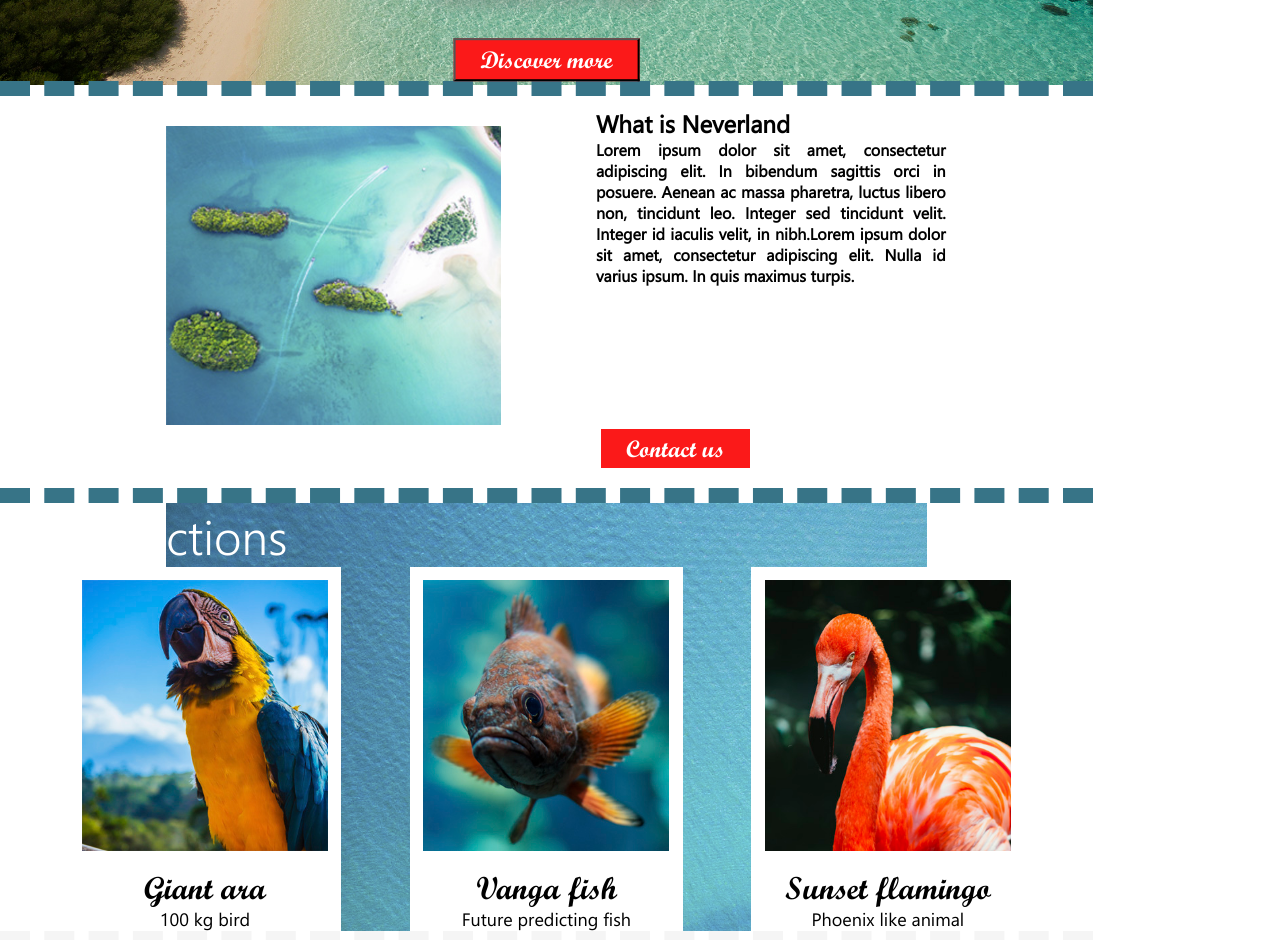
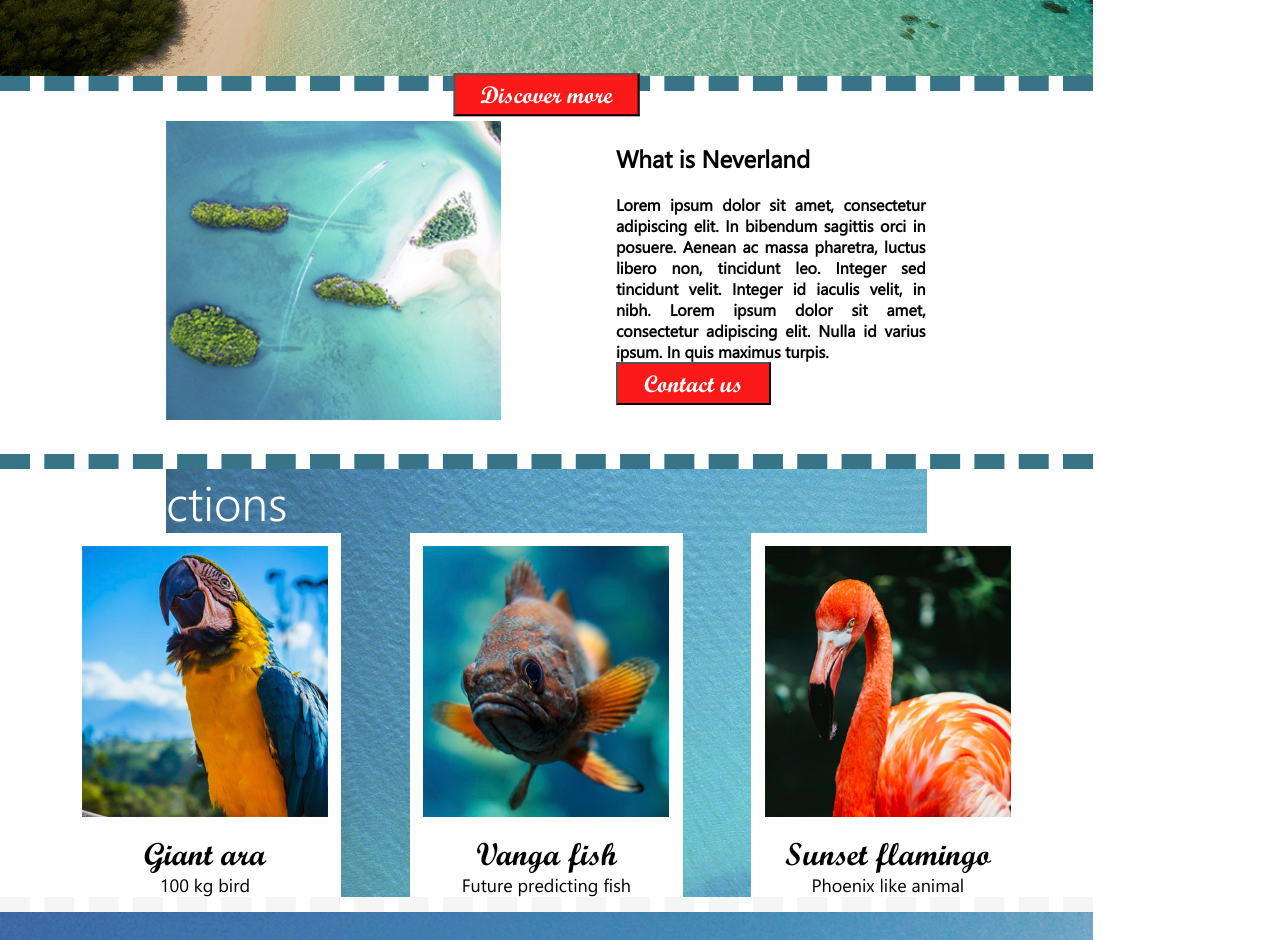
Before and after one commit to tatjama/neverland, a plain HTML site: page index.html in a window 1280 px wide. Shown: the part 524-1464 px from the top of the page. Drawn offline with Linux system fonts and the light colour scheme.

Commit message:
arhipelag change

```diff
--- a/index.html
+++ b/index.html
@@ -36,12 +36,16 @@
             </div>
             <div class="tekst">
                 <h2>What is Neverland</h2>
-                <h4 style="text-align: justify">Lorem ipsum dolor sit amet, consectetur adipiscing elit. In bibendum sagittis orci in posuere. Aenean ac massa pharetra, luctus libero non, tincidunt leo. Integer sed tincidunt velit. Integer id iaculis velit, in nibh.Lorem ipsum dolor
-                    sit amet, consectetur adipiscing elit. Nulla id varius ipsum. In quis maximus turpis.
+                <h4 style="text-align: justify">Lorem ipsum dolor sit amet, consectetur adipiscing elit.
+                     In bibendum sagittis orci in posuere. Aenean ac massa pharetra, luctus libero non,
+                     tincidunt leo. Integer sed tincidunt velit. Integer id iaculis velit, in nibh.
+                     Lorem ipsum dolor sit amet, consectetur adipiscing elit. Nulla id varius ipsum.
+                     In quis maximus turpis.</h4>
+                    <button  class="otkrij">Contact us</button>
             </div>
 
         </div>
-        <h6 id="otkrij" class="otkrij">Contact us</h6>
+
         <div id="papagaj">
             <p class="natpis">Attractions</p>
             <div id="zivotinje">
--- a/neverland.css
+++ b/neverland.css
@@ -28,23 +28,21 @@ html {
     font-family: mojDrugiFont;
     box-sizing: border-box;
 }
-
 #omotac {
     height: 100%;
     width: 80%;
 }
-
 #never {
     background-image: url("slike/cover.jpg");
     background-position: center;
     background-repeat: no-repeat;
     background-size: cover;
-    height: 620px;
+    height: 600px;
+    padding-bottom: 10px;
     font-family: mojPrviFont;
     color: white;
     position: relative;
     align-content: center;
-    border-bottom: dashed 15px #377487;
     text-align: center;
 }
 #tekst {
@@ -54,10 +52,8 @@ html {
     left: 50%;
     align-content: center;
     transform: translate(-50%, -60%);
-
     text-shadow: -2px 15px 15px grey;
 }
-
 #tekst h1 {
     text-shadow: 0px 0px 5px 2px black;
 }
@@ -65,7 +61,41 @@ h6 {
     position: relative;
     top: -25px;
 }
-
+#tekst button{
+    position: relative;
+    top: 50px;
+}
+#arhipelag {
+    display: flex;
+    flex-direction: row;
+    justify-content: space-around;
+    padding: 1% 10%;
+    border-top: dashed 15px #377487;
+    border-bottom: dashed 15px #377487;
+}
+.tekst {
+    padding: 20px;
+    display: flex;
+    flex-direction: column;
+    align-items: left;
+    width: 40%;
+    height: 40%;
+    font-family: mojTreciFont;
+}
+.otkrij {
+    box-sizing: border-box;
+    font-size: x-large;
+    background-color: #fb1919;
+    padding: 5px 25px;
+    color: white;
+    font-family: mojPrviFont;
+}
+.tekst button{
+    width: 50%;
+}
+h2{
+    margin: 20px 0px;
+}
 
 #papagaj {
     background-image: url("slike/ocean.jpg");
@@ -73,15 +103,7 @@ h6 {
     background-size: contain;
     background-repeat: no-repeat;
     height: 100%;
-    border-top: #377487 dashed 15px;
     color: white;
-}
-
-#arhipelag {
-    display: flex;
-    flex-direction: row;
-    justify-content: space-around;
-    padding: 1% 10%;
 }
 
 #zivotinje {
@@ -99,20 +121,9 @@ h6 {
 
 
 
-.otkrij {
-    box-sizing: border-box;
-    display: inline;
-    font-size: x-large;
-    background-color: #fb1919;
-    padding: 5px 25px;
-    color: white;
-    font-family: mojPrviFont;
-}
 
-#otkrij {
-    position: relative;
-    left: 55%;
-}
+
+
 
 .ziv {
     font-family: mojPrviFont;
@@ -128,14 +139,7 @@ h6 {
     font-size: large;
 }
 
-.tekst {
-    display: flex;
-    flex-direction: column;
-    text-align: justify;
-    width: 40%;
-    height: 50%;
-    font-family: mojTreciFont;
-}
+
 
 ul li {
     font-family: mojTreciFont;
@@ -225,14 +229,7 @@ ol {
     font-family: mojTreciFont;
 }
 
-.tekst {
-    display: flex;
-    flex-direction: column;
-    text-align: justify;
-    width: 40%;
-    height: 40%;
-    font-family: mojTreciFont;
-}
+
 
 #izletitekst {}
 
```
